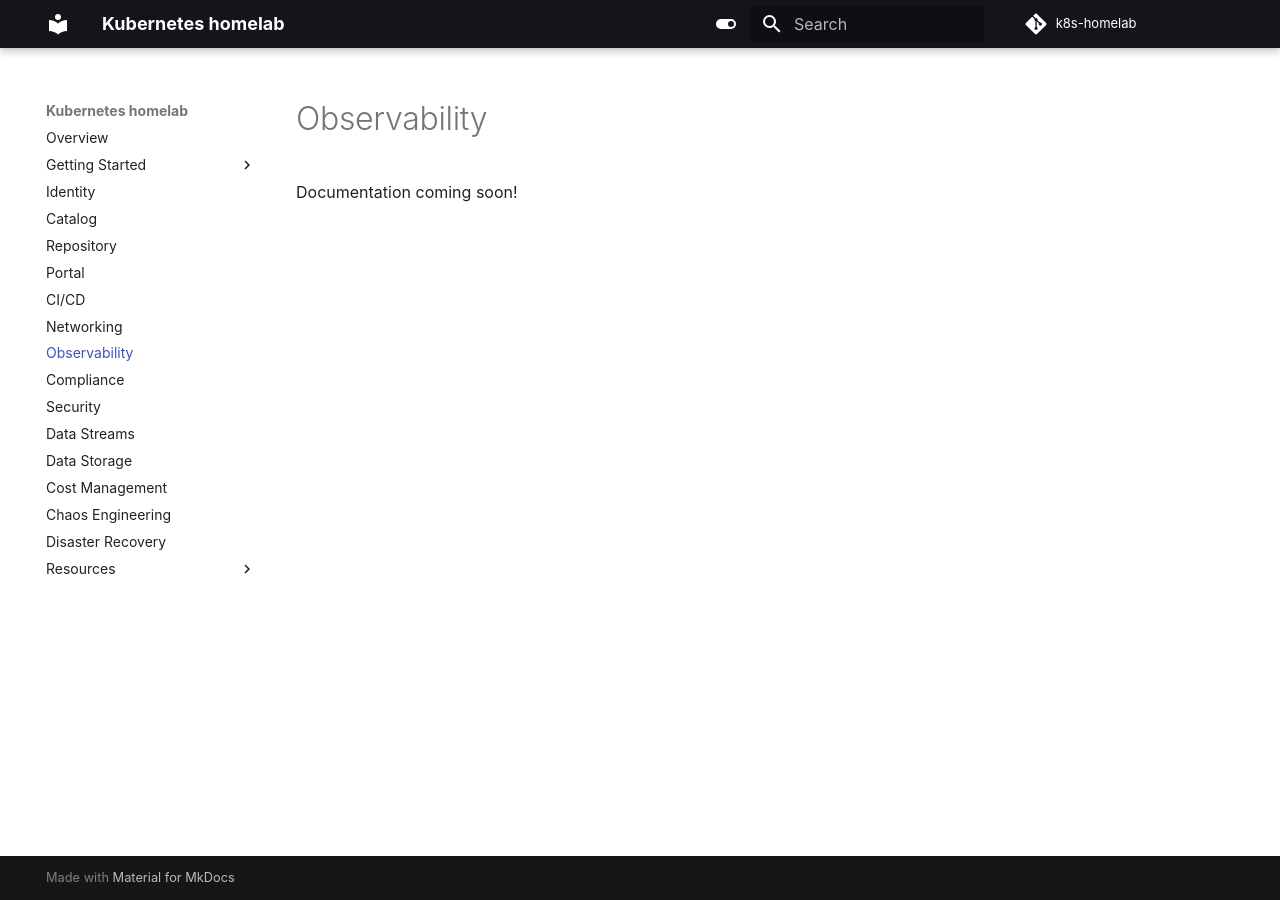
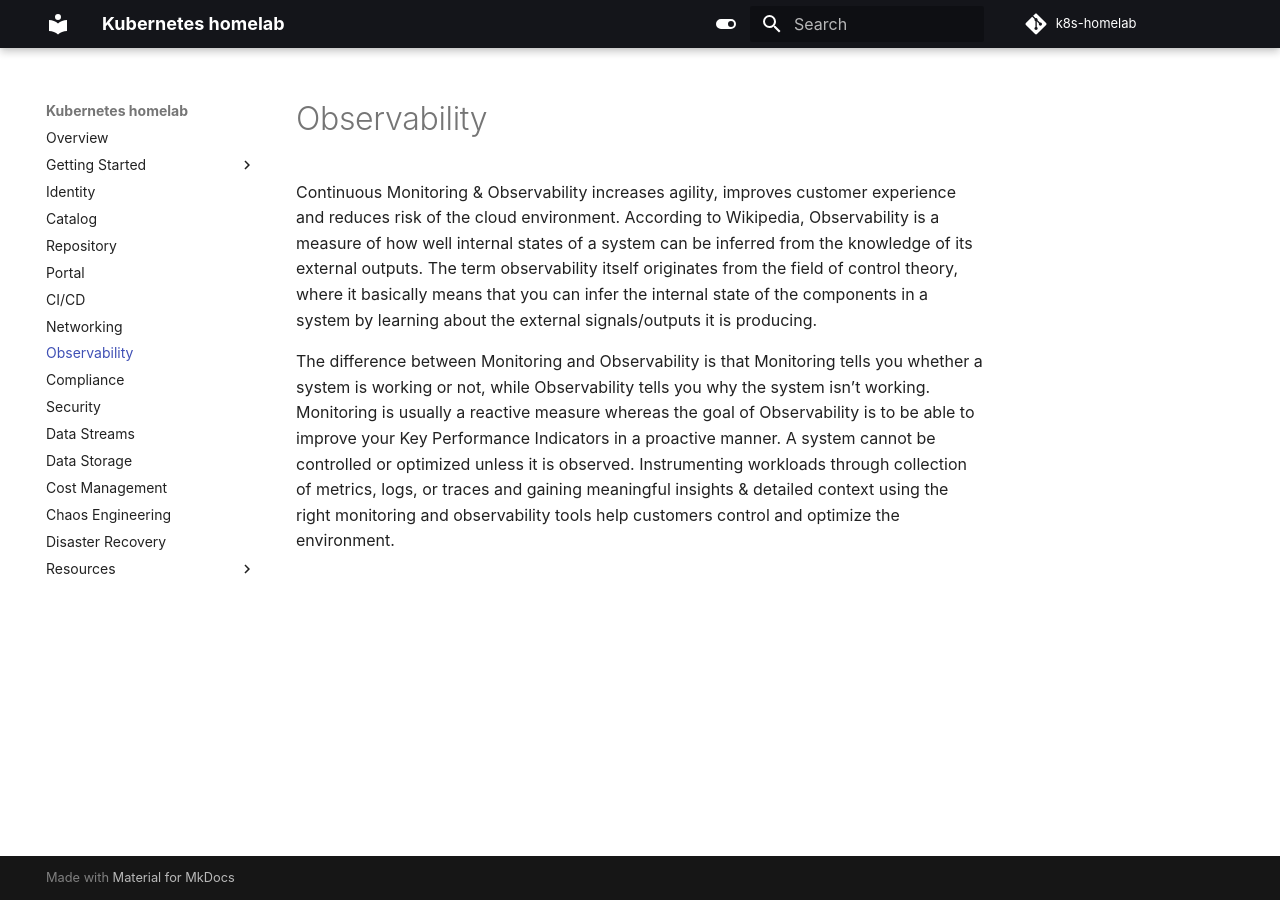
Before and after one commit to thatmlopsguy/dokaseca-control-plane, an MkDocs documentation site: the page built from docs/observability.md, in a window 1280 px wide. Built offline with MkDocs 1.6.1 and Material for MkDocs 9.7.7, drawn with Linux system fonts in a browser that asks for light colours; comment, search, counter and statistics services are not loaded.

```diff
--- a/docs/observability.md
+++ b/docs/observability.md
@@ -1,3 +1,14 @@
 # Observability
 
-Documentation coming soon!
+Continuous Monitoring & Observability increases agility, improves customer experience and reduces risk of the cloud
+environment. According to Wikipedia, Observability is a measure of how well internal states of a system can be inferred
+from the knowledge of its external outputs. The term observability itself originates from the field of control theory,
+where it basically means that you can infer the internal state of the components in a system by learning about the
+external signals/outputs it is producing.
+
+The difference between Monitoring and Observability is that Monitoring tells you whether a system is working or not,
+while Observability tells you why the system isn’t working. Monitoring is usually a reactive measure whereas the goal of
+Observability is to be able to improve your Key Performance Indicators in a proactive manner. A system cannot be
+controlled or optimized unless it is observed. Instrumenting workloads through collection of metrics, logs, or traces
+and gaining meaningful insights & detailed context using the right monitoring and observability tools help customers
+control and optimize the environment.
```
Also changed, not shown: 5 other files.
